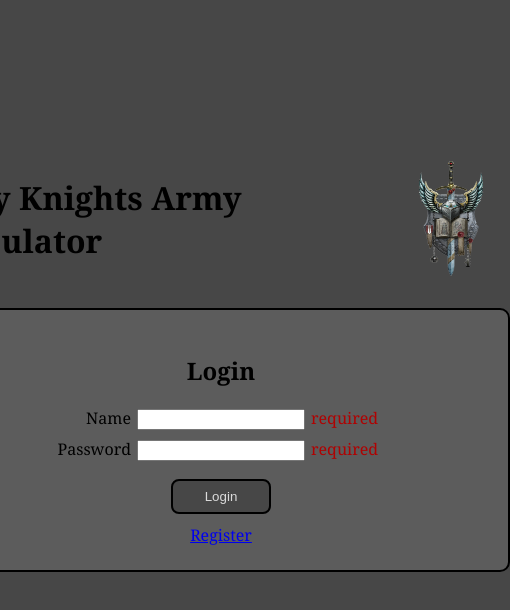
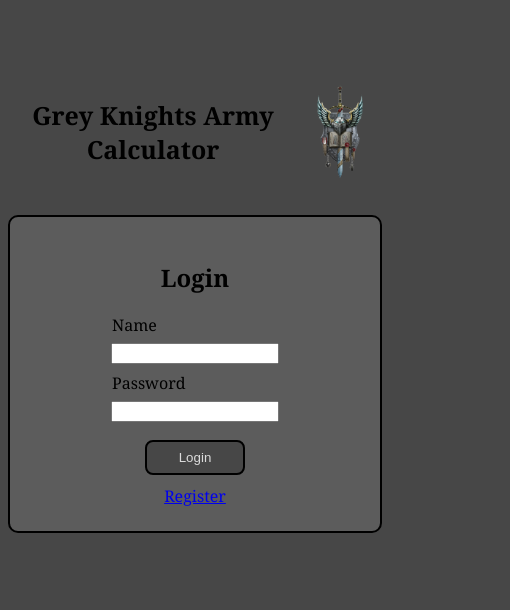
Before and after one commit to ViktorTsekov/Grey_Knights_Army_Calculator, a React (Create React App) app in the folder client/: page /login in a window 390 px wide. Shown: the top 610 px of the page, 510 px wide, since content can reach past the window. Built offline with nearby package versions, Linux system fonts and the light colour scheme; no server answers.

Commit message:
Add responsive design to the login page

```diff
--- a/client/src/components/LoginContainer.js
+++ b/client/src/components/LoginContainer.js
@@ -4,8 +4,8 @@ import Logo from "./Logo"
 
 function LoginContainer(props) {
   return (
-    <div className="container">
-      <div className="logo">
+    <div>
+      <div>
         <Logo />
       </div>
       <div className="loginContainer">
--- a/client/src/components/Logo.js
+++ b/client/src/components/Logo.js
@@ -5,8 +5,8 @@ import "../styles/Logo.scss"
 function Logo() {
   return (
     <div className="logoContainer">
-      <h1>Grey Knights Army Calculator</h1>
-      <img alt="logo" src={logo} width="125px" height="125px" />
+      <p id="title">Grey Knights Army Calculator</p>
+      <img alt="logo" id="logo" src={logo} />
     </div>
   )
 }
--- a/client/src/styles/InputField.scss
+++ b/client/src/styles/InputField.scss
@@ -22,3 +22,14 @@
   display: inline-block;
   text-align: left;
 }
+
+@media (max-width: 768px) {
+  .label {
+    text-align: left;
+    margin-bottom: 5px;
+  }
+
+  .requiredMessage {
+    display: none;
+  }
+}
--- a/client/src/styles/LoginContainer.scss
+++ b/client/src/styles/LoginContainer.scss
@@ -1,20 +1,12 @@
 @use "../static_files/colors" as *;
-
-.container {
-  position: absolute;
-  top: calc(55% - 310px);
-  left: calc(50% - 262.5px);
-}
-
-.logo {
-  margin-bottom: 25px;
-}
 
 .loginContainer {
   padding: 24px;
+  margin: 24px;
   border: 2px solid black;
   border-radius: 10px;
-  width: 525px;
   background-color: $lightGreyBackground;
   text-align: center;
+  max-width: fit-content;
+  margin-inline: auto;
 }
--- a/client/src/styles/Logo.scss
+++ b/client/src/styles/Logo.scss
@@ -4,3 +4,14 @@
   justify-content: center;
   align-items: center;
 }
+
+#logo {
+  width: 100px;
+  height: 100px;
+}
+
+#title {
+  font-size: 25px;
+  font-weight: bold;
+  text-align: center;
+}
--- a/client/src/views/Login.js
+++ b/client/src/views/Login.js
@@ -48,7 +48,7 @@ function Login() {
         }
       })
       .catch((e) => {
-        // Fix Later
+        // TODO: Fix Later
         if (e instanceof Error) {
           setAlertMessage(statusCodes.wrongUsername)
         }
```
